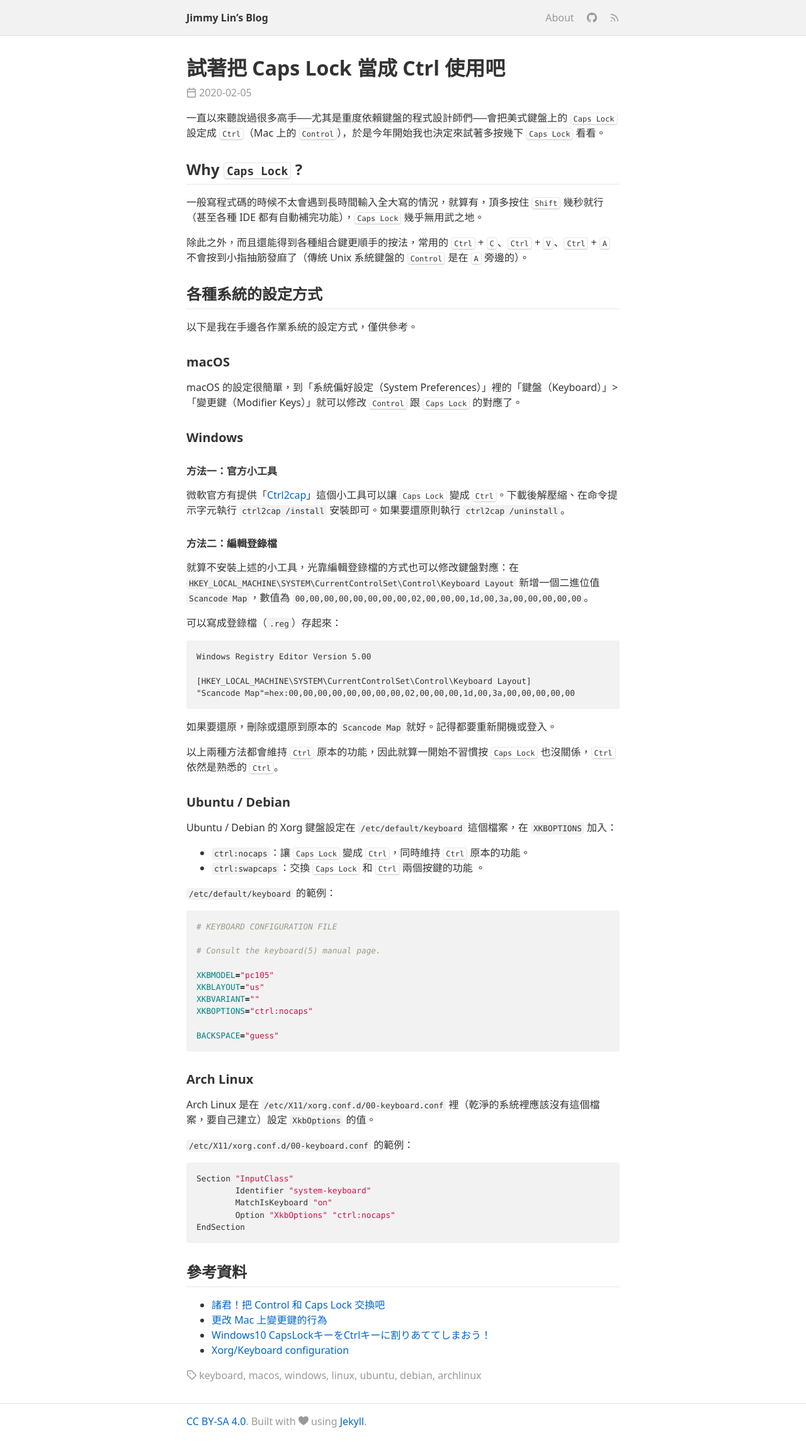
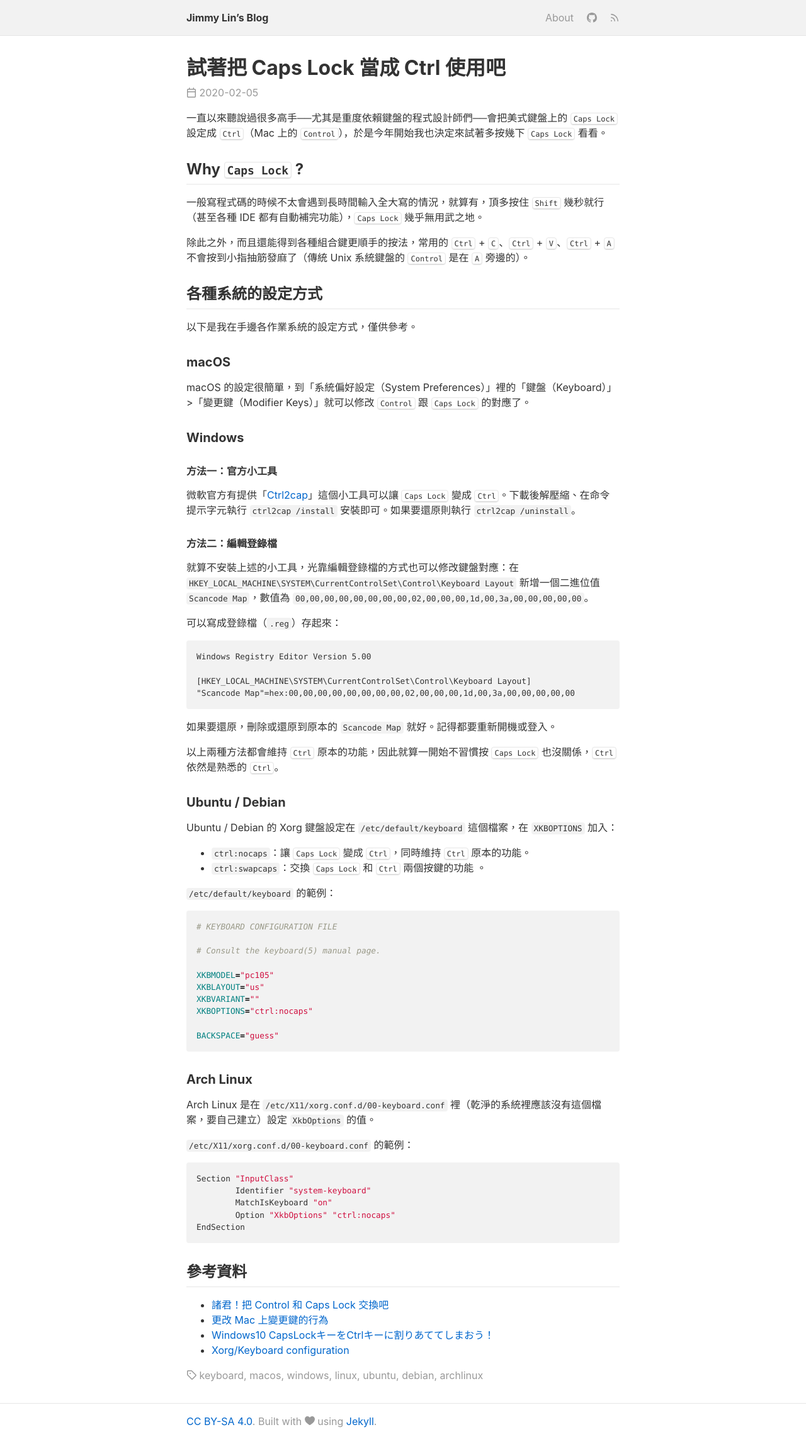
Before and after one commit to mnghsn/jmln.tw, a Jekyll site: the page built from _posts/2020-02-05-caps-lock-as-ctrl.md, in a window 1280 px wide. Shown: the whole page at 63% size. Built offline with Jekyll 4.4.1, drawn with Linux system fonts in a browser that asks for light colours.

Commit message:
Update CSS font stacks
Prevent apostrophe (U+2019) be full-width

```diff
--- a/_sass/_variables.scss
+++ b/_sass/_variables.scss
@@ -39,8 +39,8 @@
 
 // Fonts
 
-$font-family-sans-serif: system-ui, sans-serif !default;
-$font-family-monospace:  ui-monospace, "Cascadia Code", "Source Code Pro", Menlo, Consolas, "DejaVu Sans Mono", monospace !default;
+$font-family-sans-serif: -apple-system, BlinkMacSystemFont, "Avenir Next", Avenir, "Segoe UI", "Helvetica Neue", "Helvetica", Cantarell, Ubuntu, Roboto, Noto, Arial, sans-serif !default;
+$font-family-monospace:  Menlo, Consolas, Monaco, Liberation Mono, Lucida Console, monospace !default;
 $font-family-base:       $font-family-sans-serif !default;
 
 $font-size-base: $root-size !default;
```
